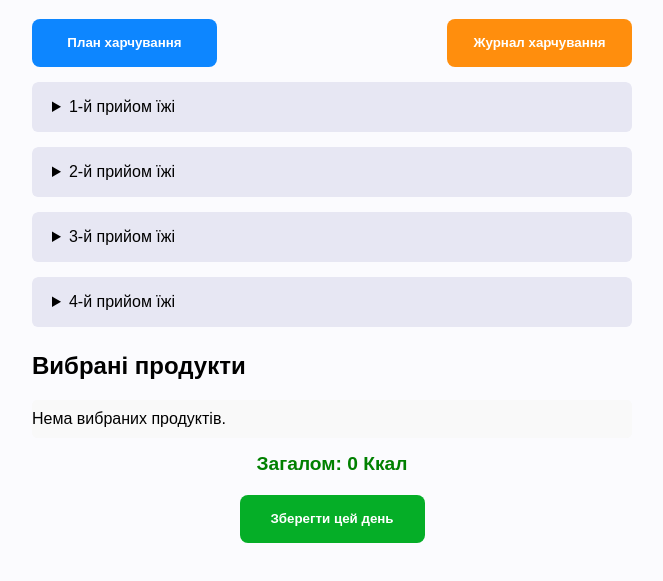
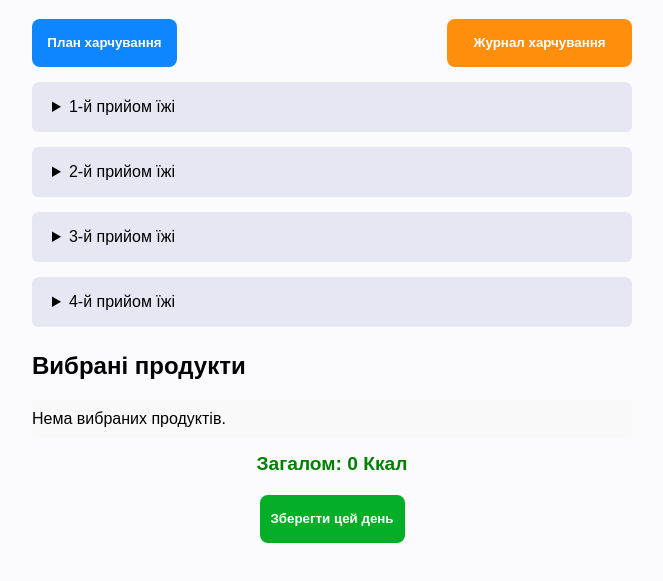
Before and after one commit to OlehStarko/meal-planner, a plain HTML site: page index.html in a window 1280 px wide. Shown: the part 61-642 px from the top of the page, without its empty margins (308-971 px from the left). Drawn offline with Linux system fonts and the light colour scheme.

Commit message:
Update index.html

```diff
--- a/index.html
+++ b/index.html
@@ -7,7 +7,7 @@
 <style>
 
   .menu-planner{
-    width:185px;
+    width:145px;
     height: 48px;
     background-color:#0D86FF;
     border: none;
@@ -15,7 +15,7 @@
     color: #ffffff;
   }
   .save-day-btn{
-    width:185px;
+    width:145px;
     height: 48px;
     background-color:#05ae27;
     border: none;
```
